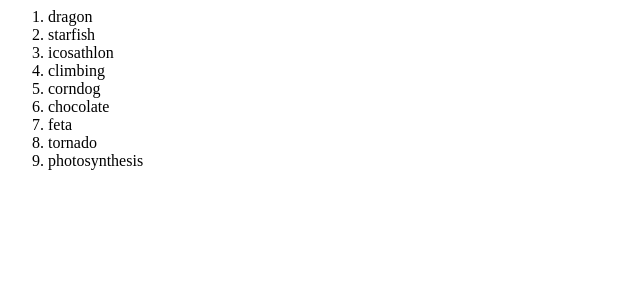
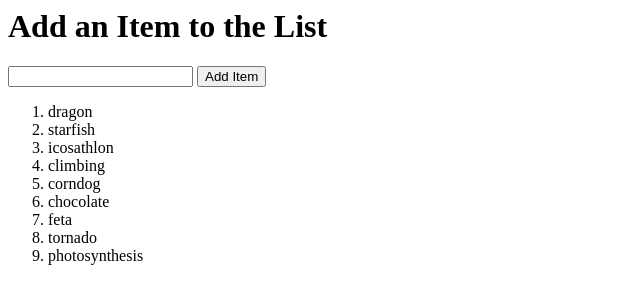
Before and after one commit to gitioannis/Portfolio, a plain HTML site: page HangmanList.html in a window 1280 px wide. Shown: the whole page, without its empty margins (0-640 px from the left). Drawn offline with Linux system fonts and the light colour scheme.

Commit message:
Add files via upload

```diff
--- a/HangmanList.html
+++ b/HangmanList.html
@@ -1,9 +1,38 @@
 <html>
     <head>
         <title>Hangman List</title>
+        <script>
+            // This function will run when the form is submitted
+            function addItem(event) {
+                event.preventDefault(); // Prevent the default form submit behavior
+
+                // Get the value from the input field
+                var itemText = document.getElementById("itemInput").value;
+
+                // Create a new li element
+                var newItem = document.createElement("li");
+                newItem.textContent = itemText;
+
+                newItem.setAttribute('value',itemText);
+
+                // Append the new item to the list
+                document.getElementById("hangmanWords").appendChild(newItem);
+
+                // Clear the input field for the next input
+                document.getElementById("hangmanWords").value = "";
+            }
+        </script>
     </head>
 <body>
-    <ol>
+
+    <h1>Add an Item to the List</h1>
+    <!-- Create a form with a text input and a submit button -->
+    <form onSubmit="addItem(event)">
+        <input type="text" id="itemInput" required>
+        <button type="submit">Add Item</button>
+    </form>
+
+    <ol id="hangmanWords">
         <li value="dragon">dragon</li>
         <li value="starfish">starfish</li>
         <li value="icosathlon">icosathlon</li>
```
